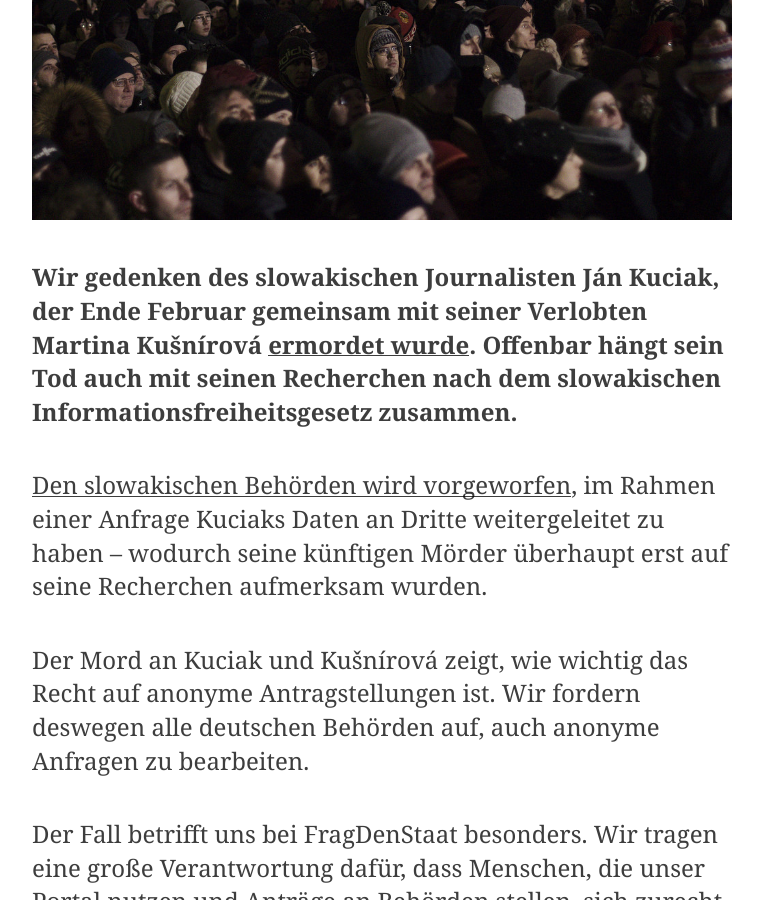
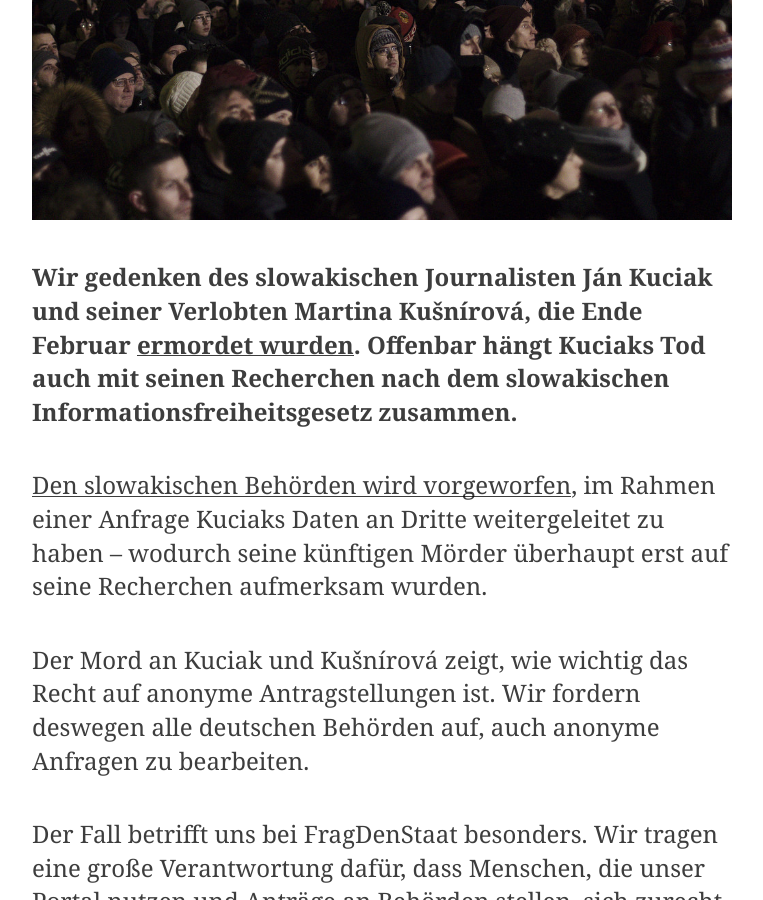
Before and after one commit to okfde/blog.fragdenstaat.de, a Jekyll site: the page built from _posts/2018/2018-03-12-mord-kuciak.md, in a window 1280 px wide and 900 px high, scrolled down 597 px. Shown: the whole window, without its empty margins (258-1021 px from the left). Built offline with Jekyll 4.4.1, drawn with Linux system fonts in a browser that asks for light colours.

Commit message:
Update 2018-03-12-mord-kuciak.md

```diff
--- a/_posts/2018/2018-03-12-mord-kuciak.md
+++ b/_posts/2018/2018-03-12-mord-kuciak.md
@@ -7,7 +7,7 @@ tags: [Jan Kuciak]
 
 ![Jan Kuciak]({{ "/img/jan-kuciak.jpg" }})
 
-**Wir gedenken des slowakischen Journalisten Ján Kuciak, der Ende Februar gemeinsam mit seiner Verlobten Martina Kušnírová [ermordet wurde](http://www.spiegel.de/politik/ausland/slowakei-nach-mord-an-jan-kuciak-das-ist-kein-normales-land-a-1196730.html). Offenbar hängt sein Tod auch mit seinen Recherchen nach dem slowakischen Informationsfreiheitsgesetz zusammen.**
+**Wir gedenken des slowakischen Journalisten Ján Kuciak und seiner Verlobten Martina Kušnírová, die Ende Februar [ermordet wurden](http://www.spiegel.de/politik/ausland/slowakei-nach-mord-an-jan-kuciak-das-ist-kein-normales-land-a-1196730.html). Offenbar hängt Kuciaks Tod auch mit seinen Recherchen nach dem slowakischen Informationsfreiheitsgesetz zusammen.**
 
 [Den slowakischen Behörden wird vorgeworfen](https://www.occrp.org/en/amurderedjournalistslastinvestigation/freedom-of-information-law-reporters-best-friend-or-killer), im Rahmen einer Anfrage Kuciaks Daten an Dritte weitergeleitet zu haben – wodurch seine künftigen Mörder überhaupt erst auf seine Recherchen aufmerksam wurden.
 
```
